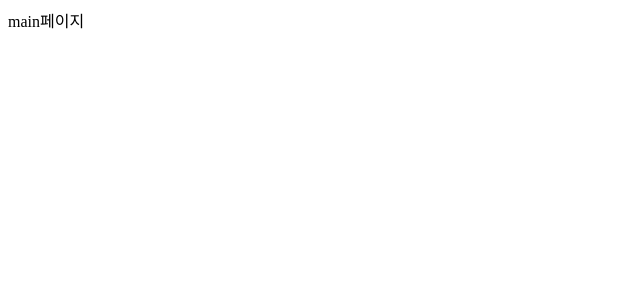
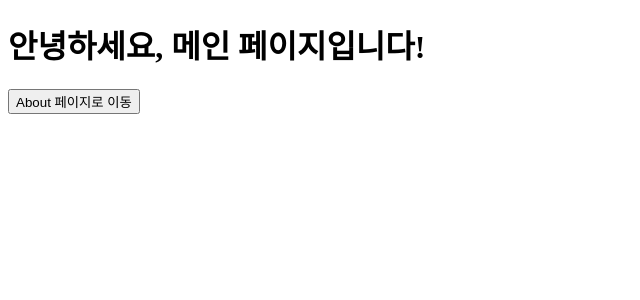
Before and after one commit to p1ants/my_portfolio, a Next.js app in the folder portfolio/: page / in a window 1280 px wide. Shown: the top 300 px of the page, without its empty margins (0-640 px from the left). Built offline with nearby package versions, Linux system fonts and the light colour scheme.

Commit message:
메인페이지, about 페이지 라우팅 확인.  +스타일드 컴포넌트 파일 생성

```diff
--- /dev/null
+++ b/portfolio/src/pages/about.tsx
@@ -0,0 +1,19 @@
+// // pages/about.tsx
+// import React from 'react';
+
+// const AboutPage: React.FC = () => {
+//   return (
+//     <div>
+//       <h1>안녕하세요, About 페이지입니다!</h1>
+//       {/* About 페이지의 다른 컴포넌트와 내용을 이곳에 추가하세요 */}
+//     </div>
+//   );
+// };
+
+// export default AboutPage;
+
+import React from 'react';
+
+export default function aboutPage() {
+  return <div>sss</div>;
+}
--- a/portfolio/src/pages/api/hello.ts
+++ /dev/null
@@ -1,13 +0,0 @@
-// Next.js API route support: https://nextjs.org/docs/api-routes/introduction
-import type { NextApiRequest, NextApiResponse } from 'next'
-
-type Data = {
-  name: string
-}
-
-export default function handler(
-  req: NextApiRequest,
-  res: NextApiResponse<Data>
-) {
-  res.status(200).json({ name: 'John Doe' })
-}
--- a/portfolio/src/pages/index.tsx
+++ b/portfolio/src/pages/index.tsx
@@ -1,5 +1,21 @@
+// pages/index.tsx
 import React from 'react';
+import { useRouter } from 'next/router';
 
-export default function index() {
-  return <div>main페이지</div>;
-}
+const MainPage: React.FC = () => {
+  const router = useRouter();
+
+  const goToAboutPage = async () => {
+    await router.push('/about');
+  };
+
+  return (
+    <div>
+      <h1>안녕하세요, 메인 페이지입니다!</h1>
+      {/* 메인 페이지의 다른 컴포넌트와 내용을 이곳에 추가하세요 */}
+      <button onClick={goToAboutPage}>About 페이지로 이동</button>
+    </div>
+  );
+};
+
+export default MainPage;
```
Also changed, not shown: portfolio/src/pages/index.style.ts (added).
